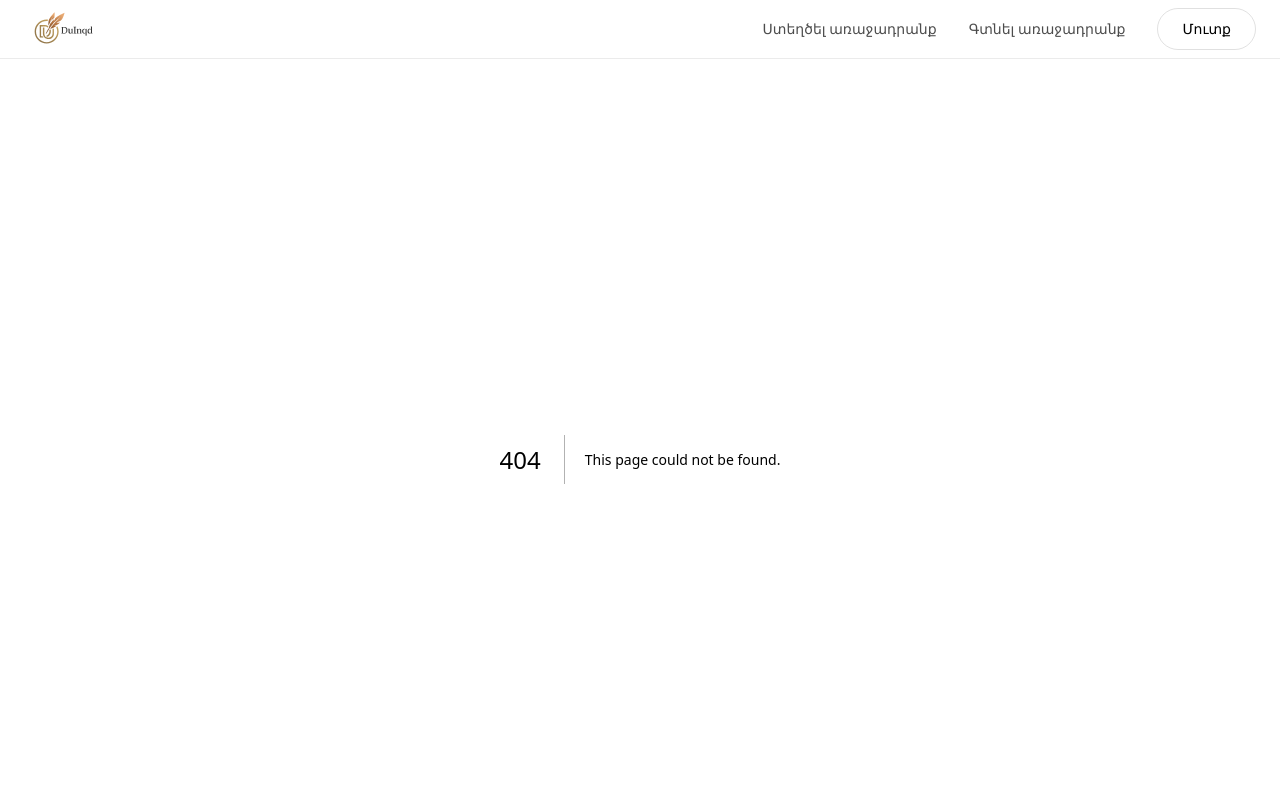
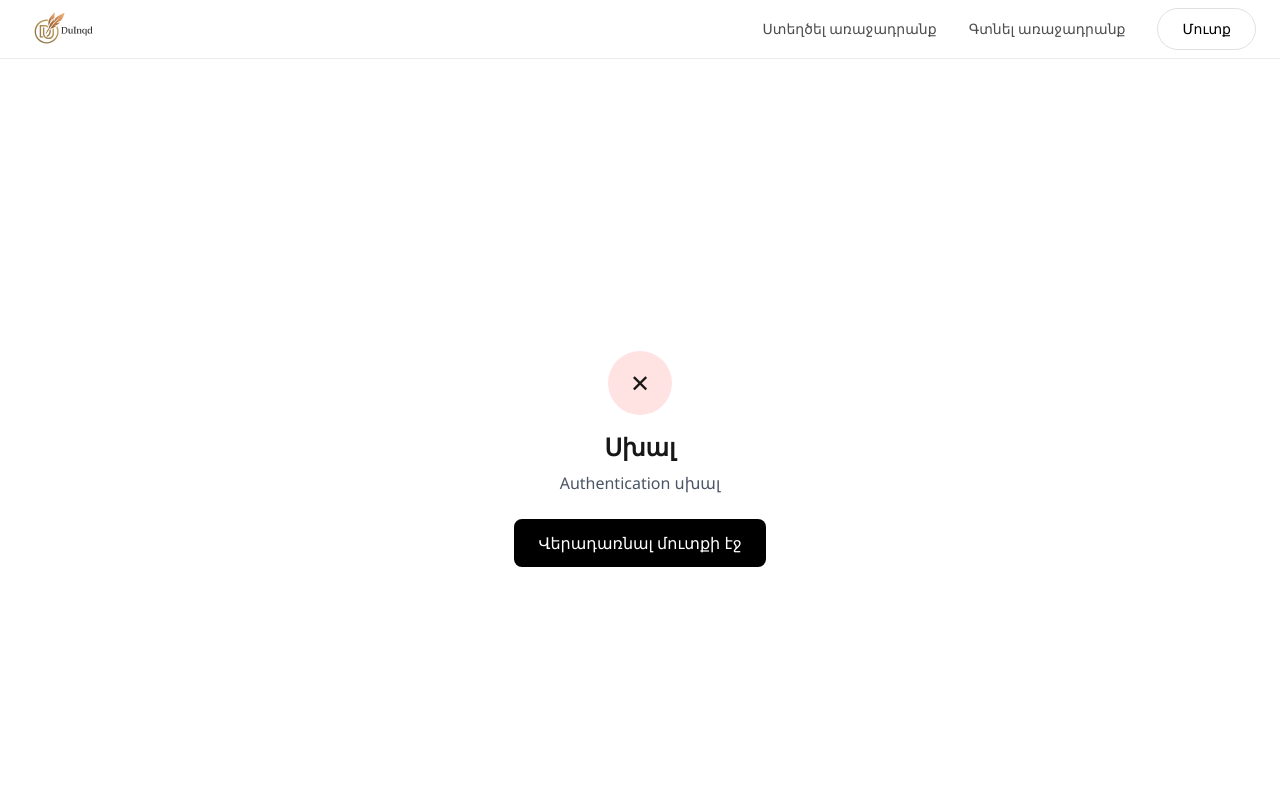
Before and after one commit to myepreyan/my_project_DuInqd, a Next.js app: page /auth/error in a window 1280 px wide. Before the commit this address had no page. Shown: the top 800 px of the page. Built offline with nearby package versions, Linux system fonts and the light colour scheme.

Commit message:
Add error handling page for authentication failures with localized messages

```diff
--- /dev/null
+++ b/src/app/auth/error/page.tsx
@@ -0,0 +1,52 @@
+"use client"
+
+import { useSearchParams } from "next/navigation"
+import Link from "next/link"
+import { Suspense } from "react"
+
+function AuthErrorContent() {
+  const searchParams = useSearchParams()
+  const error = searchParams.get('error')
+
+  const errorMessages: Record<string, string> = {
+    InvalidToken: "Անվավեր verification token",
+    TokenExpired: "Verification token-ը ժամկետանց է",
+    VerificationFailed: "Email-ի հաստատումը ձախողվեց",
+    Default: "Authentication սխալ"
+  }
+
+  const message = errorMessages[error || 'Default'] || errorMessages.Default
+
+  return (
+    <div className="min-h-screen flex items-center justify-center px-4">
+      <div className="max-w-md w-full text-center">
+        <div className="mb-6">
+          <div className="mx-auto w-16 h-16 bg-red-100 rounded-full flex items-center justify-center mb-4">
+            <span className="text-2xl">✕</span>
+          </div>
+          <h1 className="text-2xl font-bold mb-2">Սխալ</h1>
+          <p className="text-gray-600">{message}</p>
+        </div>
+
+        <Link
+          href="/login"
+          className="inline-block px-6 py-3 bg-black text-white rounded-lg hover:bg-black/90"
+        >
+          Վերադառնալ մուտքի էջ
+        </Link>
+      </div>
+    </div>
+  )
+}
+
+export default function AuthErrorPage() {
+  return (
+    <Suspense fallback={
+      <div className="min-h-screen flex items-center justify-center">
+        <div>Loading...</div>
+      </div>
+    }>
+      <AuthErrorContent />
+    </Suspense>
+  )
+}
```
